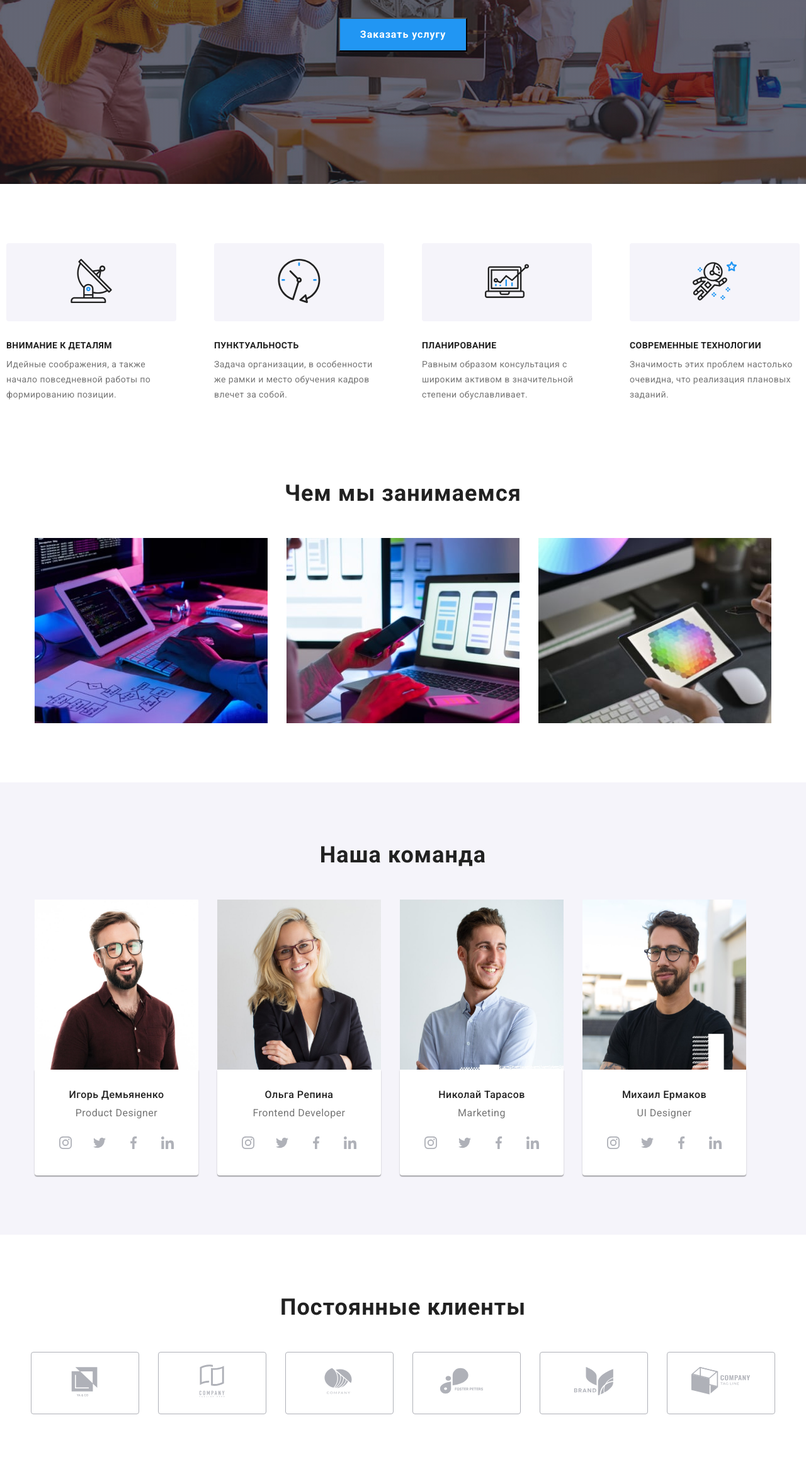
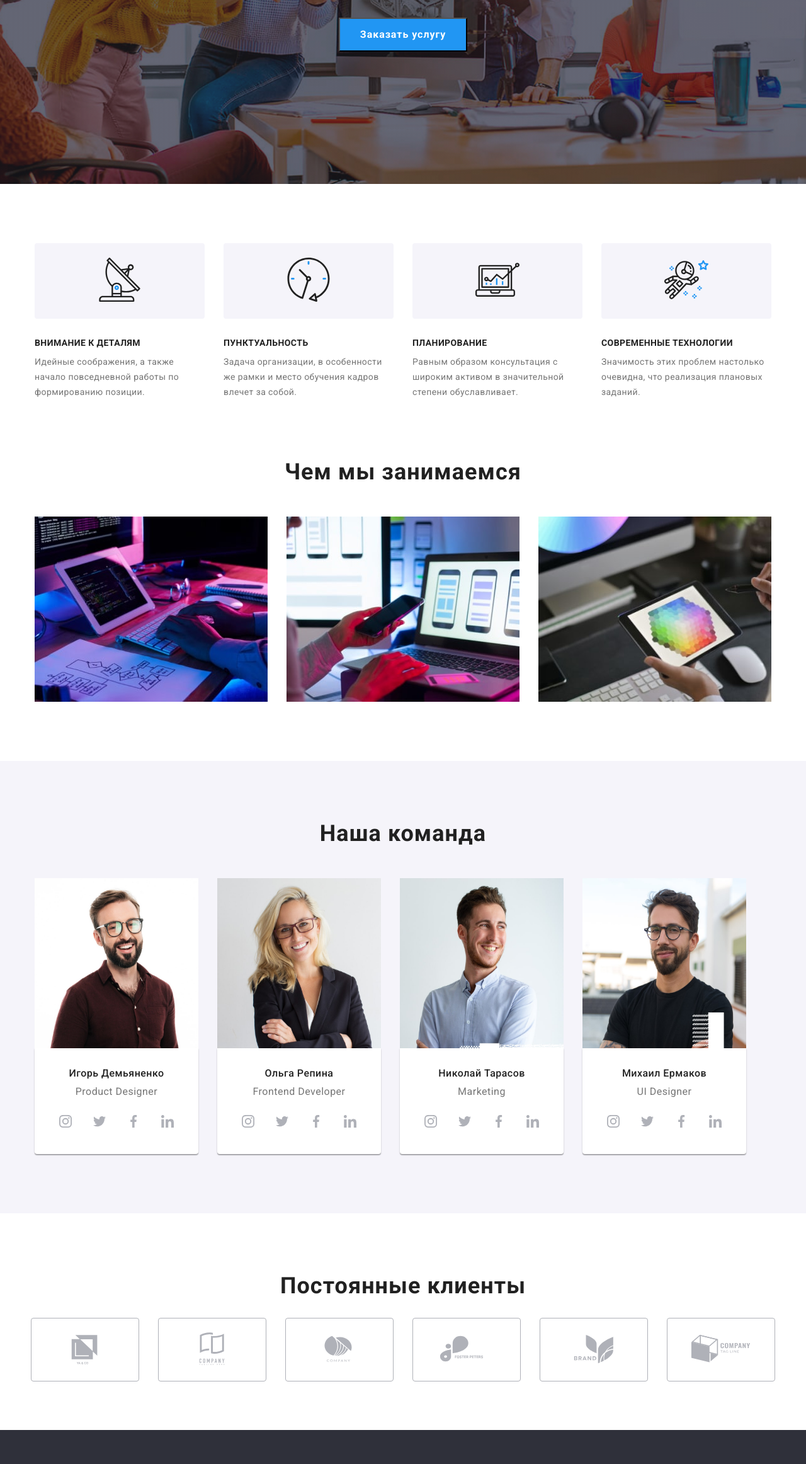
Before and after one commit to Sanchous465/goit-markup-hw-04, a plain HTML site: page index.html in a window 1280 px wide. Shown: the part 413-2737 px from the top of the page at 63% size. Drawn offline with nearby package versions, Linux system fonts and the light colour scheme.

Commit message:
styles.css

```diff
--- a/css/styles.css
+++ b/css/styles.css
@@ -230,10 +230,6 @@ min-width: 200;
     padding-bottom: 94px;
 }
 
-.quality-item:not(:last-child){
-    margin-right: 30px;
-}
-
 .quality-title{
     font-weight: 700;
 font-size: 14px;
@@ -259,7 +255,6 @@ width: 270px;
     display: flex;
     justify-content: center;
     gap: 30px;
-    margin-bottom: 30px;
 }
 
 .quality-soc-icon{
@@ -267,7 +262,12 @@ width: 270px;
 }
 
 .quality-soc-item{
-    padding: 25px 100px;
+    width: 270px;
+    height: 120px;
+    display: flex;
+    justify-content: center;
+    align-items: center;
+    /* padding: 25px 100px; */
     /* border: 1px solid #AFB1B8; */
     border-radius: 4px;
     background-color: #F5F4FA;
@@ -401,7 +401,6 @@ margin-bottom: 16px;
 .clients{
     padding-top: 94px;
     padding-bottom: 94px;
-    /* background-color: #E5E5E5; */
 }
 
 .clients-title{
@@ -417,11 +416,6 @@ color: #212121;
 margin-bottom: 50px;
 }
 
-/* .clients-list{
-    display: flex;
-    gap: 30px;
-} */
-
 .clients-soc-list{
     display: flex;
     justify-content: center;
@@ -432,26 +426,33 @@ margin-bottom: 50px;
     fill: #AFB1B8;
 }
 
-.clients-soc-item{
+/* .clients-soc-item{
     padding: 16px 32px;
     border: 1px solid #AFB1B8;
     border-radius: 4px;
+} */
+
+.clients-soc-link{
+    padding: 64px 32px 16px 32px;
+    border: 1px solid #AFB1B8;
+    border-radius: 4px;
+
 }
 
-.clients-soc-item:hover{
+.clients-soc-link:hover{
     border-color: #2196f3;
     cursor: pointer;
 }
 
-.clients-soc-item:hover .clients-soc-icon{
+.clients-soc-link:hover .clients-soc-icon{
     fill:#2196f3;
 }
 
-.clients-soc-item:focus{
+.clients-soc-link:focus{
     border-color: #2196f3;
 }
 
-.clients-soc-item:focus .clients-soc-icon{
+.clients-soc-link:focus .clients-soc-icon{
     fill:#2196f3;
 }
 
@@ -630,16 +631,20 @@ letter-spacing: 0.03em;
 background-color: #F5F4FA;
 color: var(--primary-title-color);
 padding: 6px 22px;
+border: none;
+border-radius: 4px;
 }
 
 .portfolio-btn:hover{
     color: var(--primary-white-color);
     background-color: var(--accent-color);
+    box-shadow: 0px 3px 1px rgba(0, 0, 0, 0.1), 0px 1px 2px rgba(0, 0, 0, 0.08), 0px 2px 2px rgba(0, 0, 0, 0.12);
 }
 
 .portfolio-btn:focus{
     color: var(--primary-white-color);
     background-color: var(--accent-color);
+    box-shadow: 0px 3px 1px rgba(0, 0, 0, 0.1), 0px 1px 2px rgba(0, 0, 0, 0.08), 0px 2px 2px rgba(0, 0, 0, 0.12);
 }
 
 .portfolio-title{
--- a/index.html
+++ b/index.html
@@ -101,7 +101,7 @@
                 <p class="quality-text">Равным образом консультация с широким активом в значительной степени обуславливает.</p>
             </li>
             <li class="quality-item">
-                <div class="quality-soc-item" width="270" height="120">
+                <div class="quality-soc-item" width="270px" height="120px">
                     <a href="" class="quality-soc-link">
                         <svg class="quality-soc-icon" width="70" height="70">
                             <use href="./img/quality-icons.svg#icon-astronaut"></use>
```
